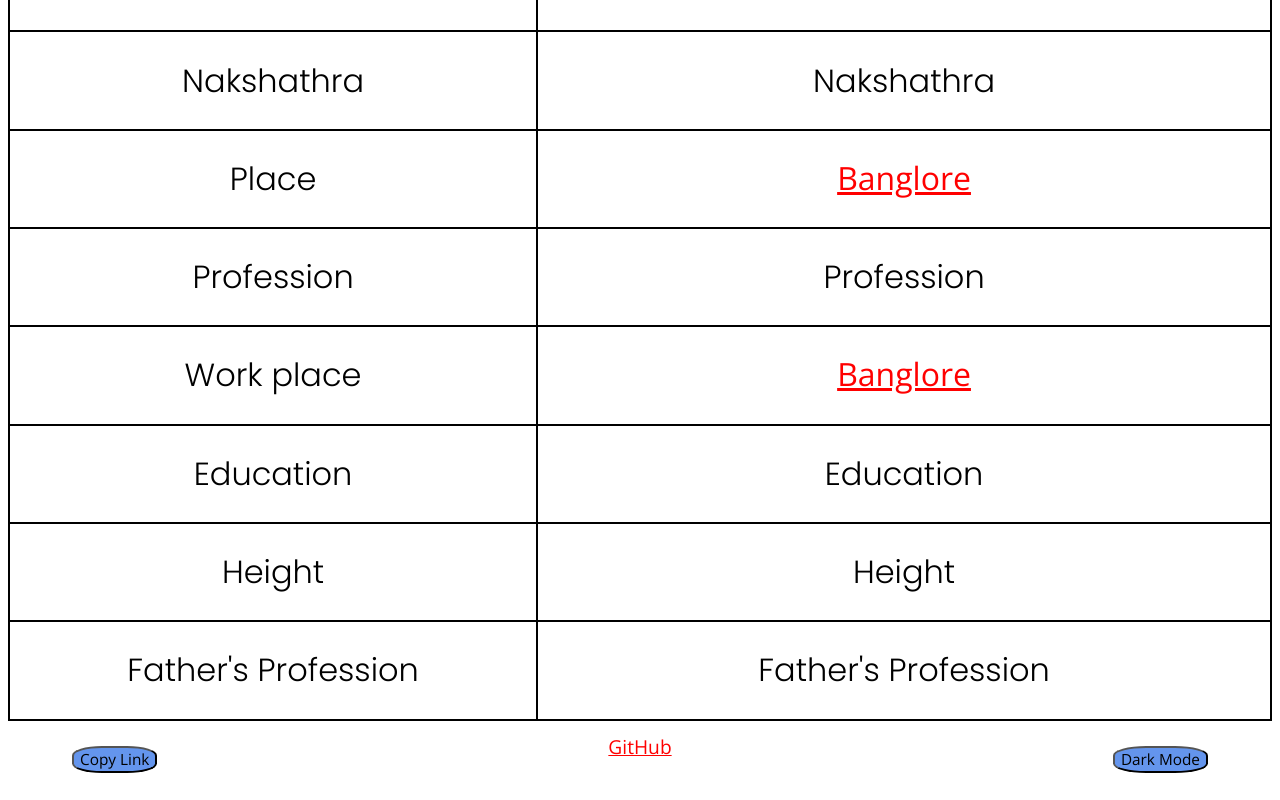
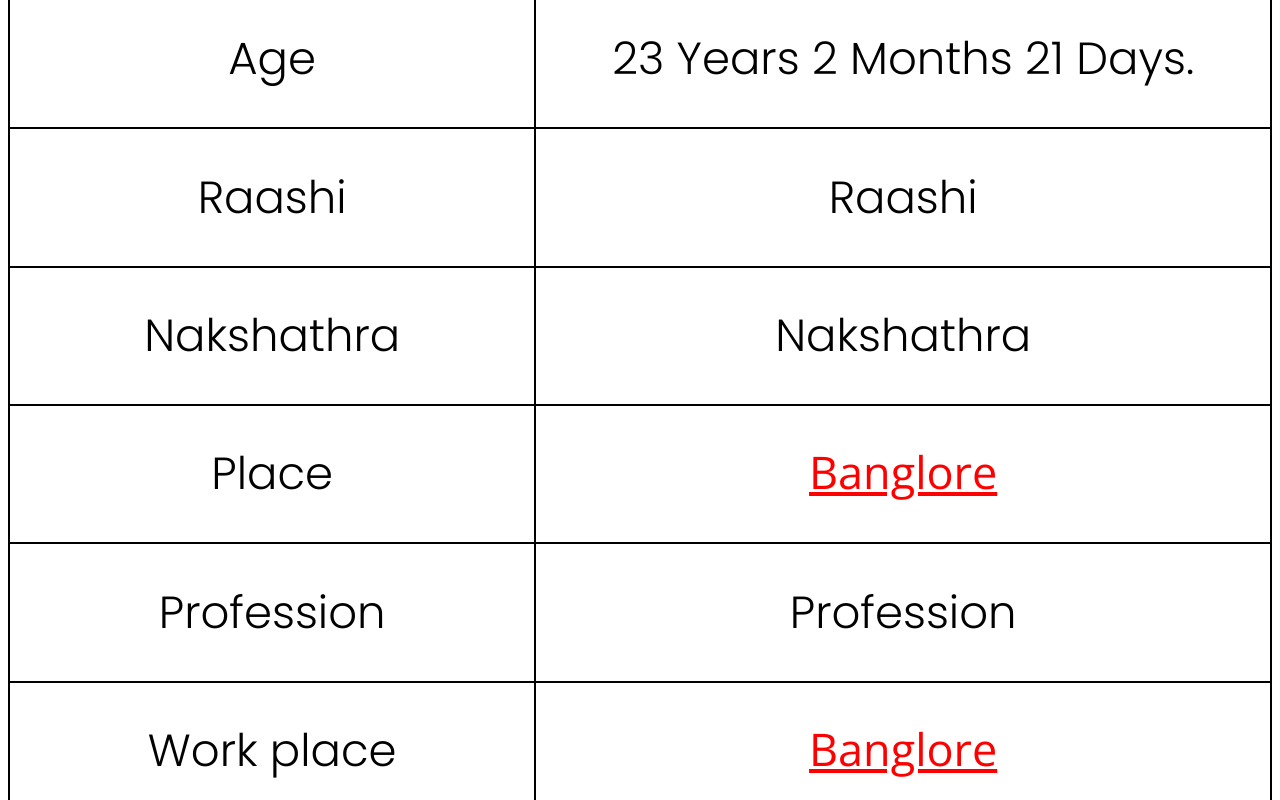
Before and after one commit to RakshithKumar11/biodata1-sample, a plain HTML site: page index.html in a window 1280 px wide. Shown: the part 680-1480 px from the top of the page. Drawn offline with nearby package versions, Linux system fonts and the light colour scheme.

Commit message:
font changes

```diff
--- a/index.html
+++ b/index.html
@@ -91,7 +91,7 @@
       <a
         href="https://github.com/RakshithKumar11/biodata1-sample"
         target="_blank"
-        style="color: red; font-size: 1.5vw"
+        style="color: red; font-size: 25px"
       >
         GitHub
       </a>
--- a/style.css
+++ b/style.css
@@ -9,26 +9,26 @@
 }
 .name{
     text-align: center;
-    font-size: 5vw;
-    padding: 1vw;
+    font-size: 50px;
+    padding: 20px;
 }
 
 table,td{
     border: 2px solid black;
     padding: 10px;
-    font-size: 2.5vw;
+    font-size: 45px;
     font-family: 'Poppins', sans-serif;
 }
 table{
     width: 100%;
     text-align: center;
     border-collapse: collapse;
-    height: 100vw;
+    height: 1800px;
 }
 .footer{
     text-align: center;
-    padding: 1vw;
-    font-size: 1vw;
+    padding: 20px;
+    font-size: 25px;
     position: relative;
 }
 .dark-mode{
@@ -37,7 +37,7 @@ table{
 }
 .copylink{
     position: absolute;
-    left: 5vw;
+    left: 12px;
     bottom: 0 ;
 }
 #time, #dob{
@@ -46,17 +46,17 @@ table{
 }
 .dark{
     position: absolute;
-    right: 5vw;
+    right: 12px;
     bottom: 0;
 }
 
 button{
-    font-size: 1.2vw;
+    font-size: 25px;
     border-radius: 35%;
     background-color: cornflowerblue;
 }
 input{
-    font-size: 1.2vw;
+    font-size: 25px;
     border-radius: 35%;
     background-color: cornflowerblue;
 }
```
